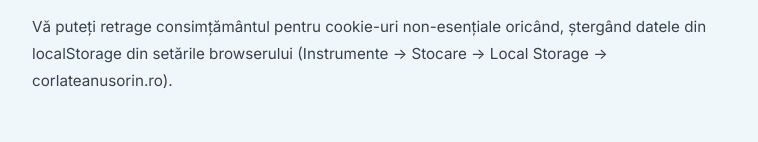
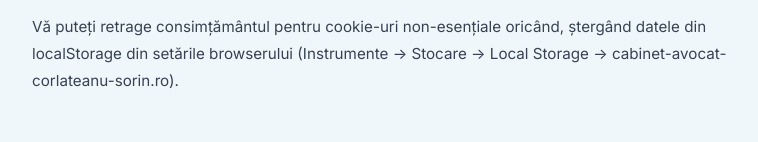
Before and after one commit to tcorlateanu/legal-practice-website, a plain HTML site: page politica-confidentialitate.html in a window 1280 px wide. Shown: the part 2516-2658 px from the top of the page, without its empty margins (260-1018 px from the left). Drawn offline with nearby package versions, Linux system fonts and the light colour scheme; a web font is replaced by a local one.

Commit message:
fix: domain name in cookie policy (cabinet-avocat-corlateanu-sorin.ro)

```diff
--- a/politica-confidentialitate.html
+++ b/politica-confidentialitate.html
@@ -146,7 +146,7 @@
     <p>
       Vă puteți retrage consimțământul pentru cookie-uri non-esențiale oricând,
       ștergând datele din localStorage din setările browserului (Instrumente → Stocare →
-      Local Storage → corlateanusorin.ro).
+      Local Storage → cabinet-avocat-corlateanu-sorin.ro).
     </p>
 
     <h2>7. Securitatea datelor</h2>
```
